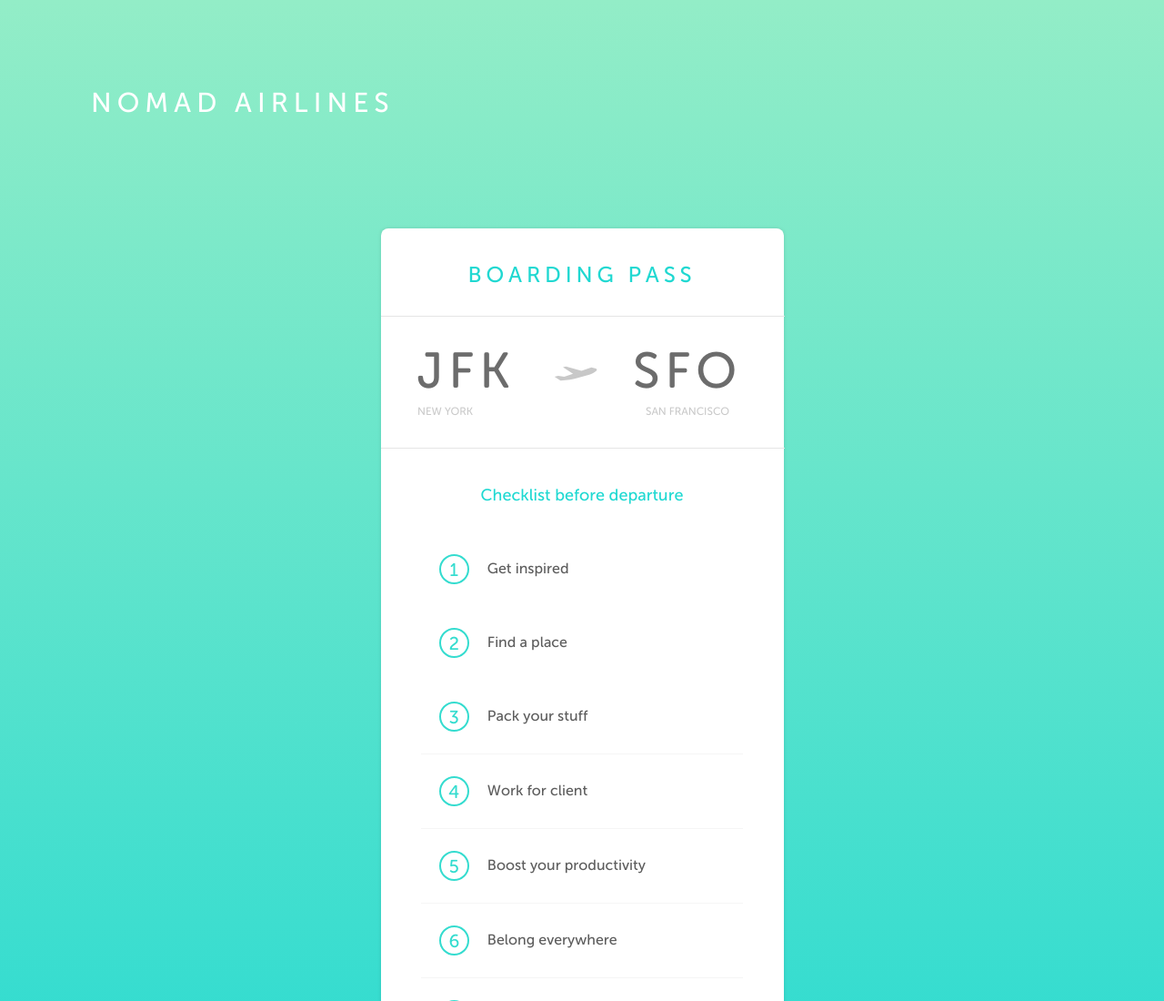
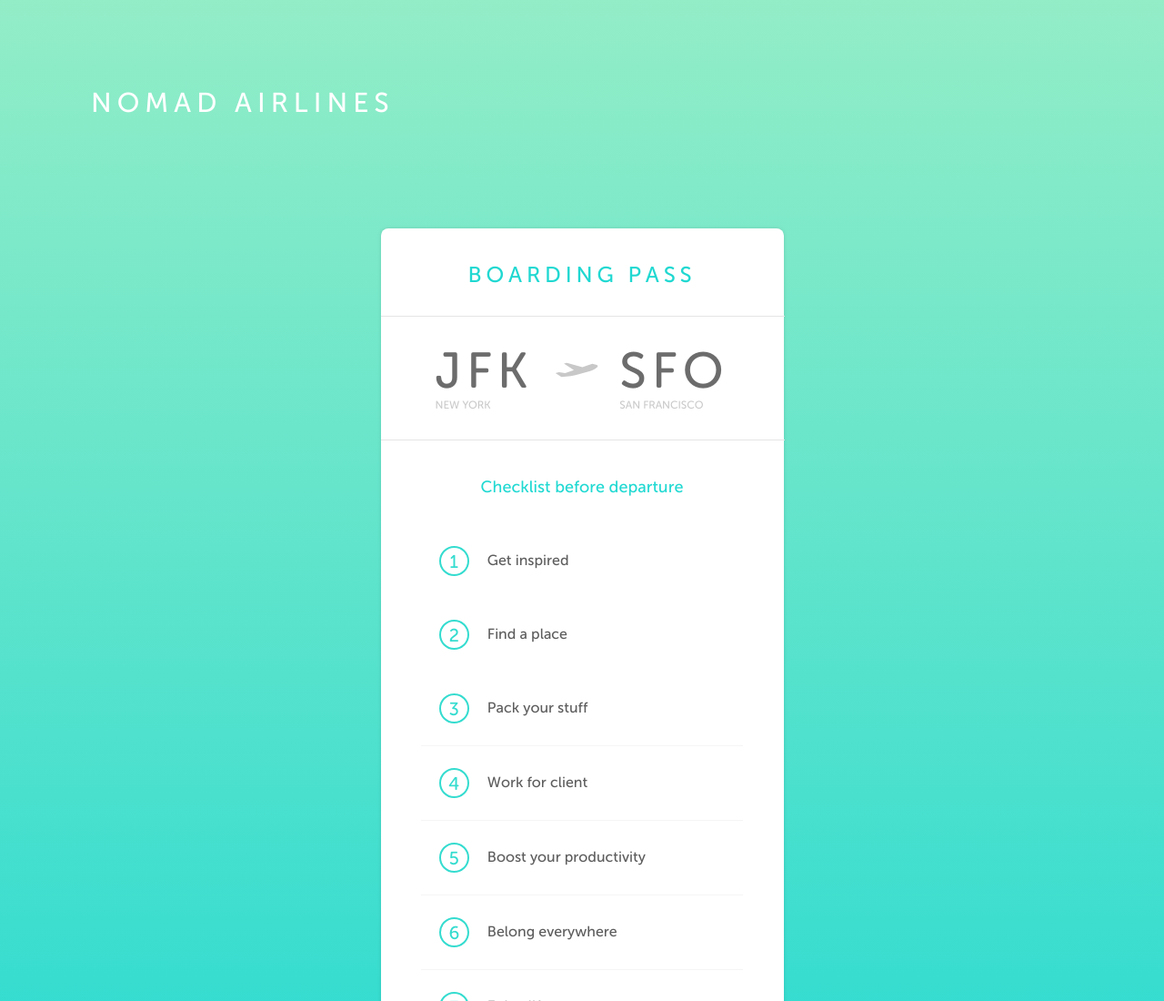
Before and after one commit to MeetMangrove/nomadpack, a plain HTML site: page index.html in a window 1280 px wide. Shown: the top 1100 px of the page at 91% size. Drawn offline with Linux system fonts and the light colour scheme.

Commit message:
refactor airports

```diff
--- a/index.css
+++ b/index.css
@@ -197,9 +197,9 @@ h1 {
 .flight {
   display: flex;
   flex-direction: row;
-  text-align: center;
+  text-align: left;
   align-items: center;
-  padding: 0 20px;
+  padding: 0 30px;
 }
 
 .third {
@@ -211,20 +211,14 @@ h1 {
   margin: 0 auto;
 }
 
-.JFK {
-  width: 54px;
-  height: 33px;
+.airport {
   font-family: MuseoSansRounded;
   font-size: 27.5px;
   font-weight: 500;
   font-style: normal;
   font-stretch: normal;
-  letter-spacing: 3.1px;
+  letter-spacing: 3px;
   color: #6c6c6c;
-}
-
-.JFK .text-style-1 {
-  letter-spacing: 2.8px;
 }
 
 .plane {
@@ -236,42 +230,14 @@ h1 {
   height: 24px;
 }
 
-.NEW-YORK {
-  width: 31px;
-  height: 7px;
+.city {
   font-family: MuseoSansRounded;
   font-size: 6px;
   font-weight: 500;
   font-style: normal;
   font-stretch: normal;
   color: #cacaca;
-}
-
-.SFO {
-  width: 65.5px;
-  height: 33px;
-  font-family: MuseoSansRounded;
-  font-size: 27.5px;
-  font-weight: 500;
-  font-style: normal;
-  font-stretch: normal;
-  letter-spacing: 3px;
-  color: #6c6c6c;
-}
-
-.SFO .text-style-1 {
-  letter-spacing: 2.8px;
-}
-
-.SAN-FRANCISCO {
-  width: 46.5px;
-  height: 7px;
-  font-family: MuseoSansRounded;
-  font-size: 6px;
-  font-weight: 500;
-  font-style: normal;
-  font-stretch: normal;
-  color: #cacaca;
+  margin-top: 2px;
 }
 
 /* menu */
--- a/index.html
+++ b/index.html
@@ -24,17 +24,15 @@
 
 			<div class="flight">
 				<div class="third">
-					<div>
-						<p class="JFK">JFK</p>
-						<p class="NEW-YORK">NEW YORK</p>
-					</div>
+					<p class="airport">JFK</p>
+					<p class="city">NEW YORK</p>
 				</div>
 				<div class="third">
 					<p class="plane"></p>
 				</div>
 				<div class="third">
-					<p class="SFO">SFO</p>
-					<p class="SAN-FRANCISCO">SAN FRANCISCO</p>
+					<p class="airport">SFO</p>
+					<p class="city">SAN FRANCISCO</p>
 				</div>
 			</div>
 			<div class="Line"></div>
```
